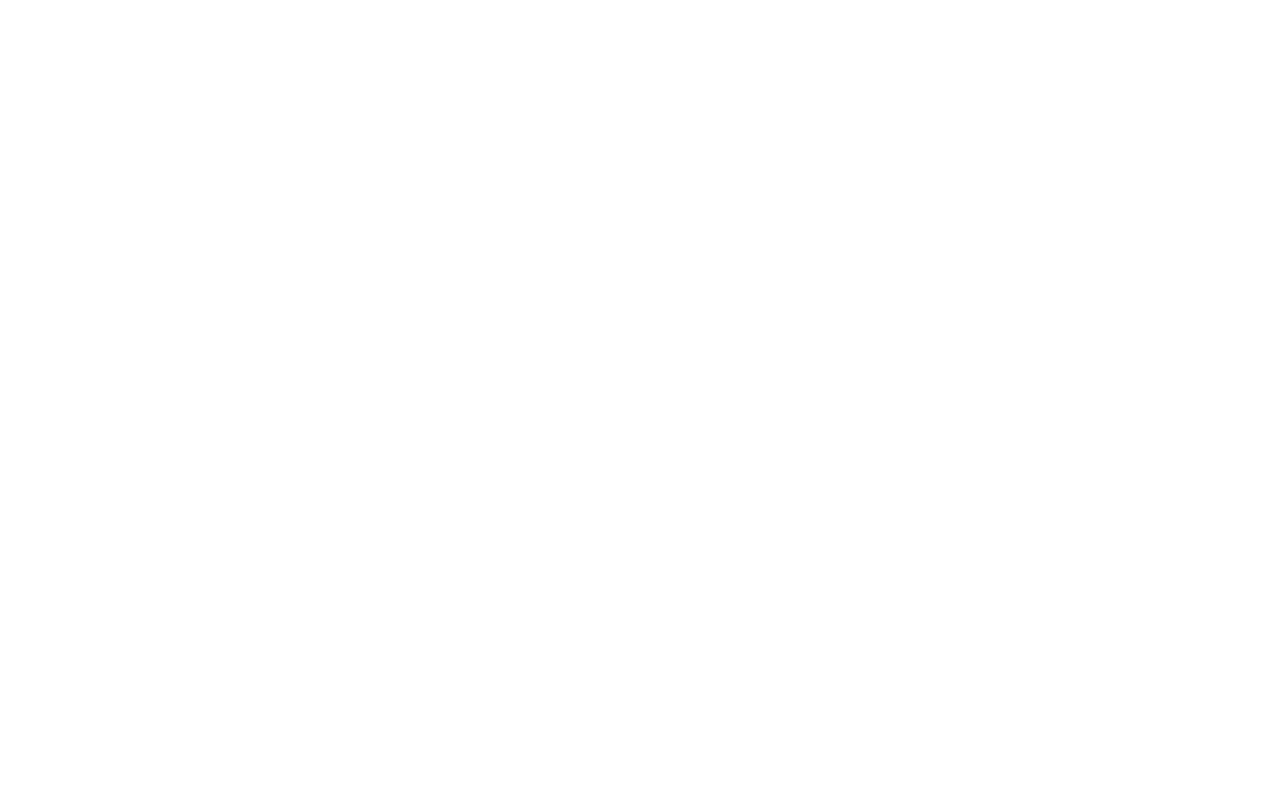
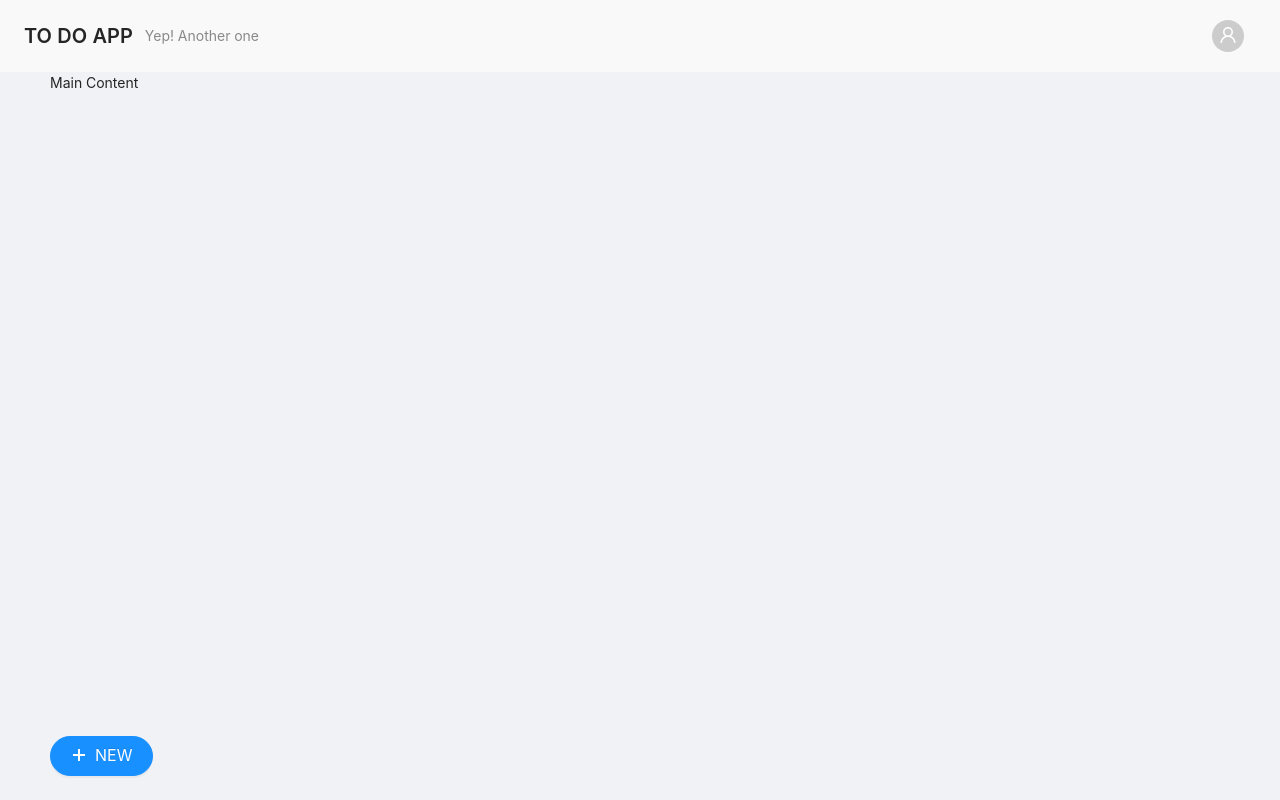
Before and after one commit to ralphZero/todo-react-app, a React (Create React App) app: page / in a window 1280 px wide. Built offline with nearby package versions, Linux system fonts and the light colour scheme.

Commit message:
working on pageHeader

```diff
--- a/package.json
+++ b/package.json
@@ -3,12 +3,12 @@
   "version": "0.1.0",
   "private": true,
   "dependencies": {
+    "@ant-design/icons": "^4.7.0",
     "@testing-library/jest-dom": "^5.14.1",
     "@testing-library/react": "^13.0.0",
     "@testing-library/user-event": "^13.2.1",
-    "bootstrap": "^5.2.0",
+    "antd": "^4.22.5",
     "react": "^18.2.0",
-    "react-bootstrap": "^2.5.0",
     "react-dom": "^18.2.0",
     "react-scripts": "5.0.1",
     "web-vitals": "^2.1.0"
--- a/src/App.css
+++ b/src/App.css
@@ -1,38 +1,18 @@
-.App {
-  text-align: center;
+@import 'antd/dist/antd.css';
+
+*,
+*::before,
+*::after {
+  margin: 0;
+  padding: 0;
+  box-sizing: inherit;
 }
 
-.App-logo {
-  height: 40vmin;
-  pointer-events: none;
+html,
+body, #root, .container {
+  height: 100%;
 }
 
-@media (prefers-reduced-motion: no-preference) {
-  .App-logo {
-    animation: App-logo-spin infinite 20s linear;
-  }
+.page-header {
+  background-color: #f9f9f9;
 }
-
-.App-header {
-  background-color: #282c34;
-  min-height: 100vh;
-  display: flex;
-  flex-direction: column;
-  align-items: center;
-  justify-content: center;
-  font-size: calc(10px + 2vmin);
-  color: white;
-}
-
-.App-link {
-  color: #61dafb;
-}
-
-@keyframes App-logo-spin {
-  from {
-    transform: rotate(0deg);
-  }
-  to {
-    transform: rotate(360deg);
-  }
-}
--- a/src/App.js
+++ b/src/App.js
@@ -1,12 +1,32 @@
 import React from 'react';
+import { Layout, PageHeader, Avatar } from 'antd';
+import { UserOutlined } from '@ant-design/icons'
 
+import AddCommentForm from './components/AddCommentForm';
 import './App.css';
+
+const { Content, Footer } = Layout;
 
 function App() {
   return (
-    <div className="App">
-
-    </div>
+    <Layout className='container'>
+        <PageHeader
+          className="page-header"
+          title="TO DO APP"
+          subTitle="Yep! Another one"
+          extra={[
+            <Avatar icon={<UserOutlined />} />
+          ]}
+        />
+      <Content style={{
+        padding: '0 50px',
+      }}>
+        Main Content
+      </Content>
+      <Footer className="bg-warning">
+        <AddCommentForm />
+      </Footer>
+    </Layout>
   );
 }
 
--- /dev/null
+++ b/src/components/AddCommentForm.jsx
@@ -0,0 +1,15 @@
+import React from 'react';
+import { PlusOutlined } from '@ant-design/icons'
+import { Button } from 'antd';
+
+const AddCommentForm = () => {
+    return (
+        <>
+            <Button type="primary" shape="round" icon={<PlusOutlined />} size="large">
+                NEW
+            </Button>
+        </>
+    );
+}
+
+export default AddCommentForm;
--- a/src/index.js
+++ b/src/index.js
@@ -2,7 +2,6 @@
 import ReactDOM from 'react-dom/client';
 import App from './App';
 
-import 'bootstrap/dist/css/bootstrap.min.css';
 import './index.css';
 
 const root = ReactDOM.createRoot(document.getElementById('root'));
```
Also changed, not shown: 1 other file (tests, documents, lock files or other folders).
